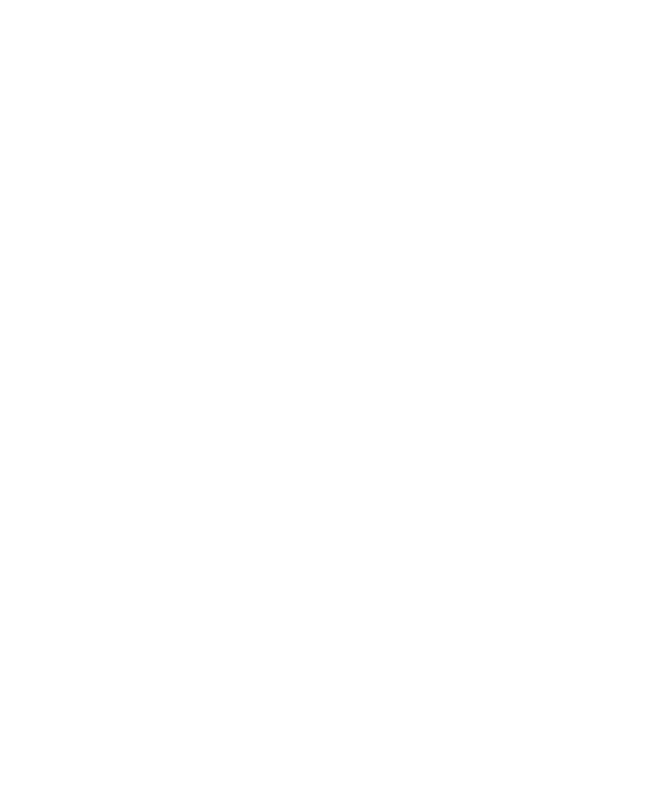
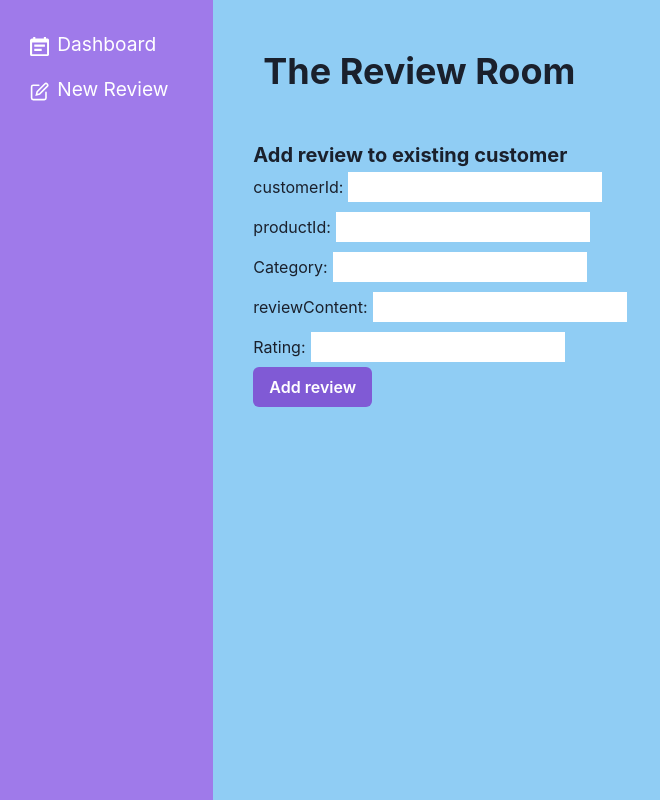
Before and after one commit to kiblykat/ReviewRoom-frontend, a React (Vite) app: page /create-review in a window 1280 px wide. Before the commit this address had no page. Shown: the whole page, without its empty margins (0-660 px from the left). Built offline with nearby package versions, Linux system fonts and the light colour scheme.

Commit message:
Renamed page from Create to CreateReview.

```diff
--- a/src/App.jsx
+++ b/src/App.jsx
@@ -3,7 +3,7 @@
 // layouts and pages
 import RootLayout from "./layouts/RootLayout";
 import Dashboard from "./pages/Dashboard";
-import Create from "./pages/Create";
+import CreateReview from "./pages/CreateReview";
 
 function App() {
   return (
@@ -11,7 +11,7 @@
       <Routes>
         <Route path="/" element={<RootLayout />}>
           <Route index element={<Dashboard />} />
-          <Route path="create" element={<Create />} />
+          <Route path="create-review" element={<CreateReview />} />
         </Route>
       </Routes>
     </BrowserRouter>
--- a/src/components/Sidebar.jsx
+++ b/src/components/Sidebar.jsx
@@ -13,7 +13,7 @@
         </NavLink>
       </ListItem>
       <ListItem>
-        <NavLink to="/create">
+        <NavLink to="/create-review">
           <ListIcon as={EditIcon} color={"white"} />
           New Review
         </NavLink>
--- a/src/pages/Create.jsx
+++ b/src/pages/CreateReview.jsx
@@ -2,7 +2,7 @@
 import axios from "axios";
 import { Button, Heading } from "@chakra-ui/react";
 
-export default function Create() {
+export default function CreateReview() {
   const [formData, setFormData] = useState({});
   const [customerId, setCustomerId] = useState(0);
   const [productId, setProductId] = useState(0);
```
